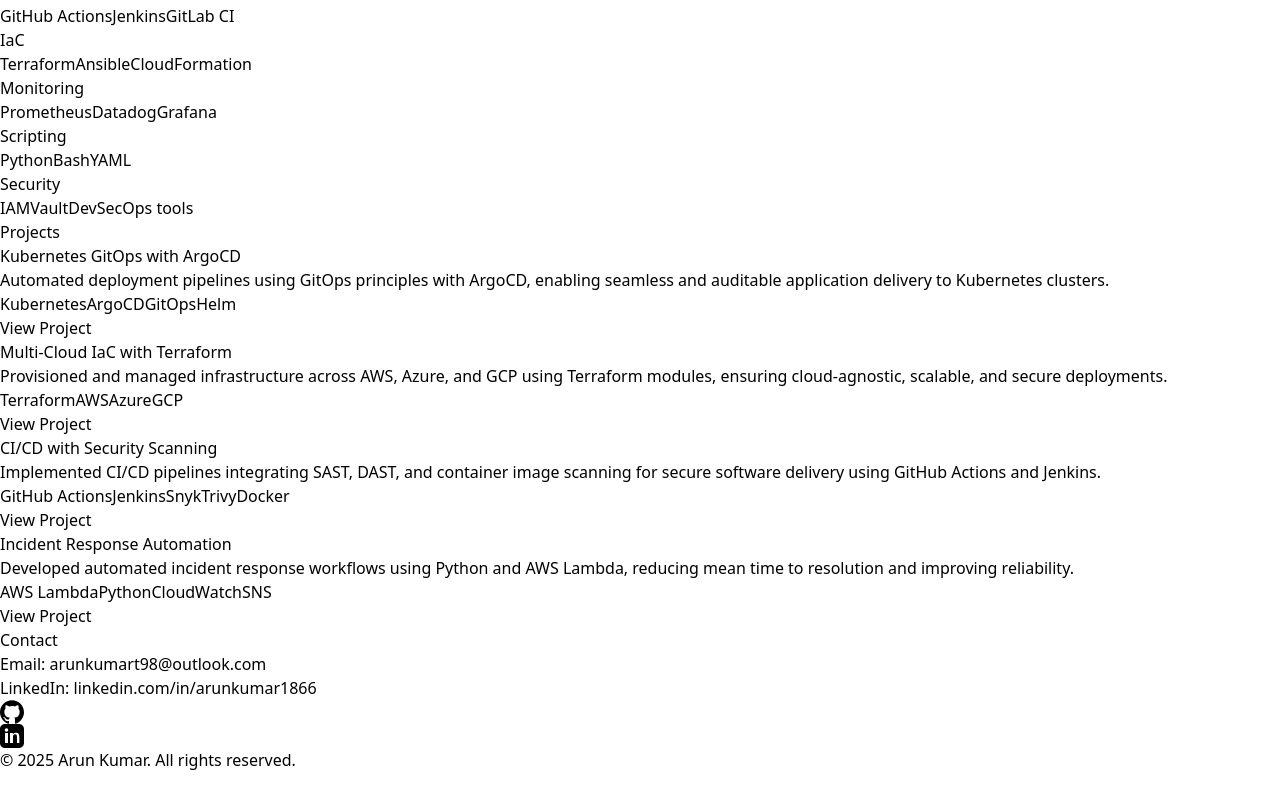
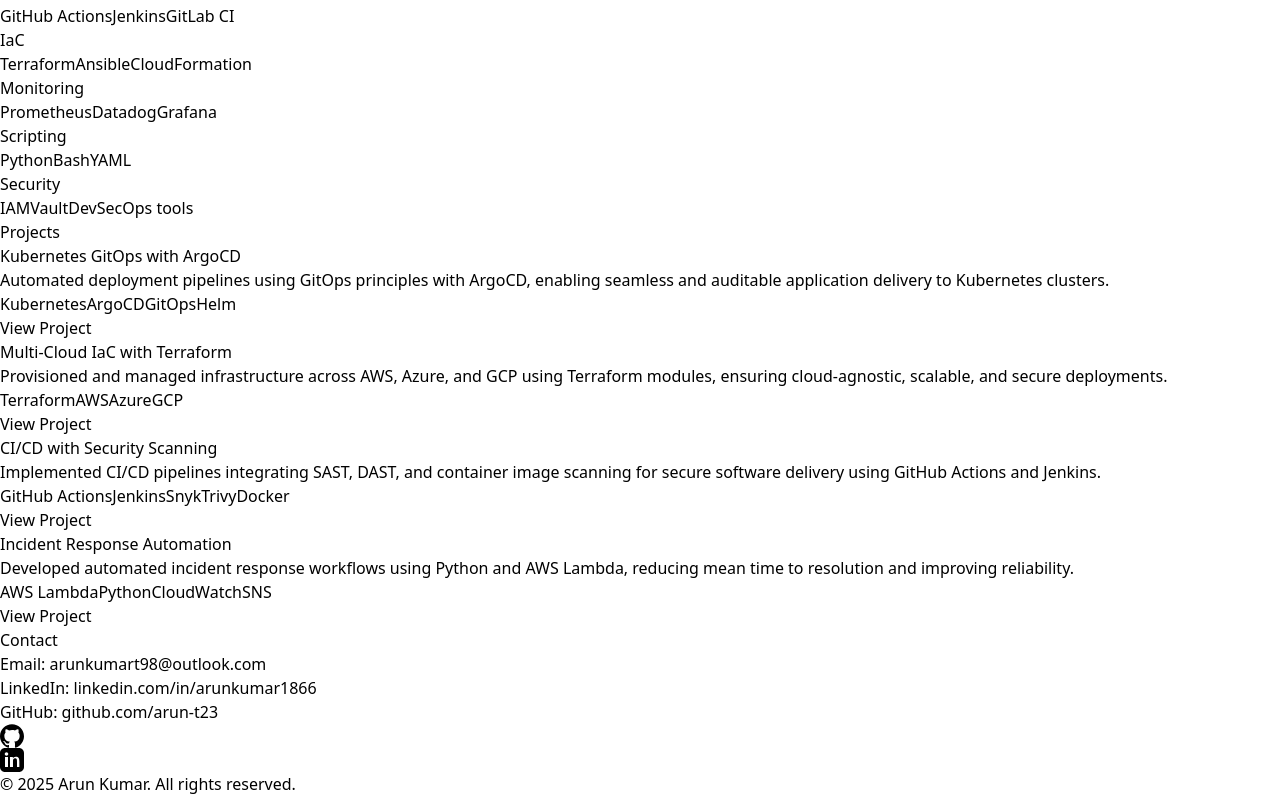
Before and after one commit to arun-t23/devops-portfolio, a React (Vite) app: page / in a window 1280 px wide. Shown: the part 1648-2444 px from the top of the page. Before the commit the page ends 2420 px from the top, so only its background shows below. Built offline with nearby package versions, Linux system fonts and the light colour scheme.

Commit message:
changes in github

```diff
--- a/src/components/Contact.tsx
+++ b/src/components/Contact.tsx
@@ -5,6 +5,7 @@
       <h2 className="text-3xl font-bold mb-4">Contact</h2>
       <p className="mb-4">Email: <a href="mailto:arunkumart98@outlook.com" className="text-blue-400 hover:underline">arunkumart98@outlook.com</a></p>
       <p className="mb-6">LinkedIn: <a href="https://linkedin.com/in/arunkumar1866" target="_blank" rel="noopener noreferrer" className="text-blue-400 hover:underline">linkedin.com/in/arunkumar1866</a></p>
+      <p className="mb-6">GitHub: <a href="https://github.com/arun-t23" target="_blank" rel="noopener noreferrer" className="text-blue-400 hover:underline">github.com/arun-t23</a></p>
 
     </div>
   </section>
```
